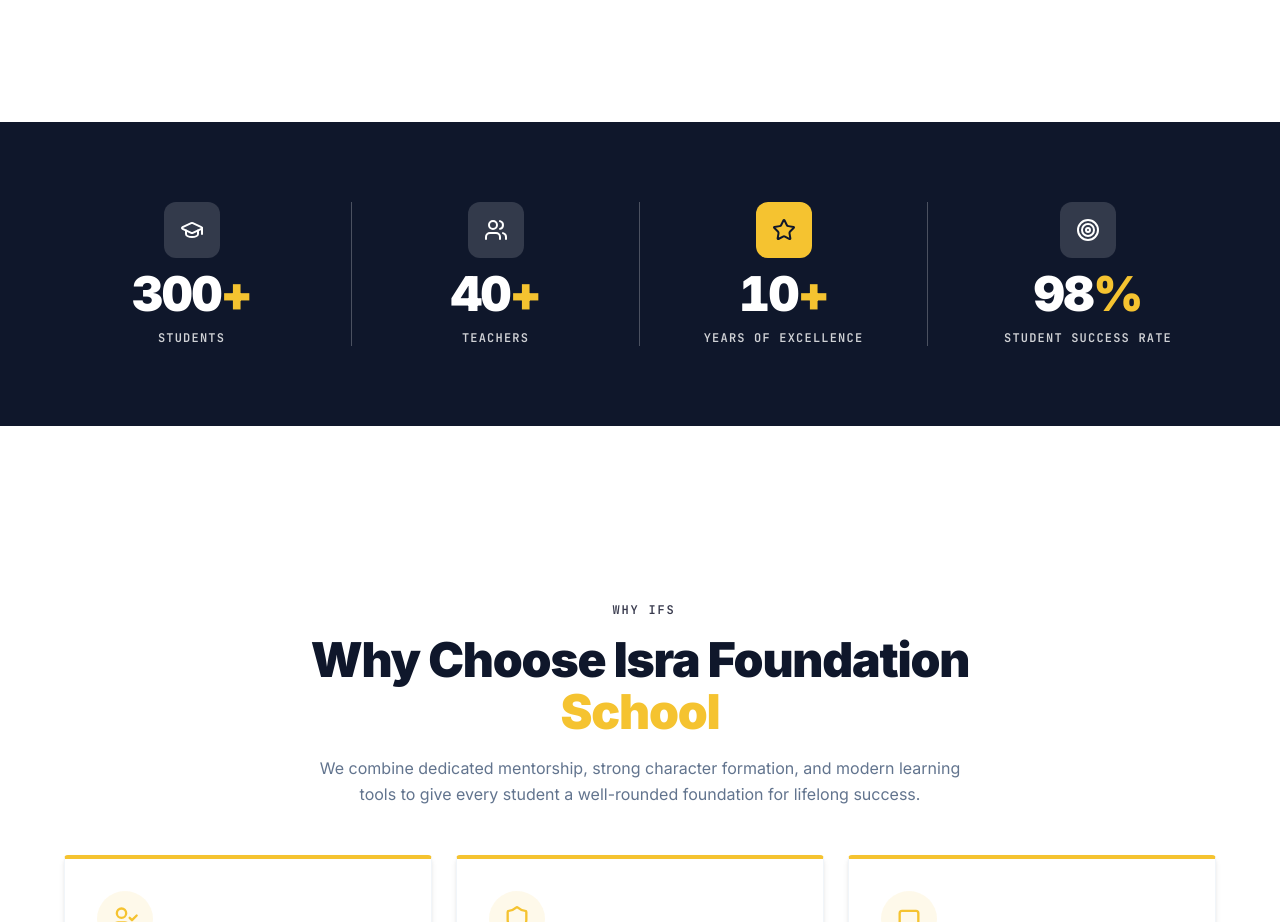
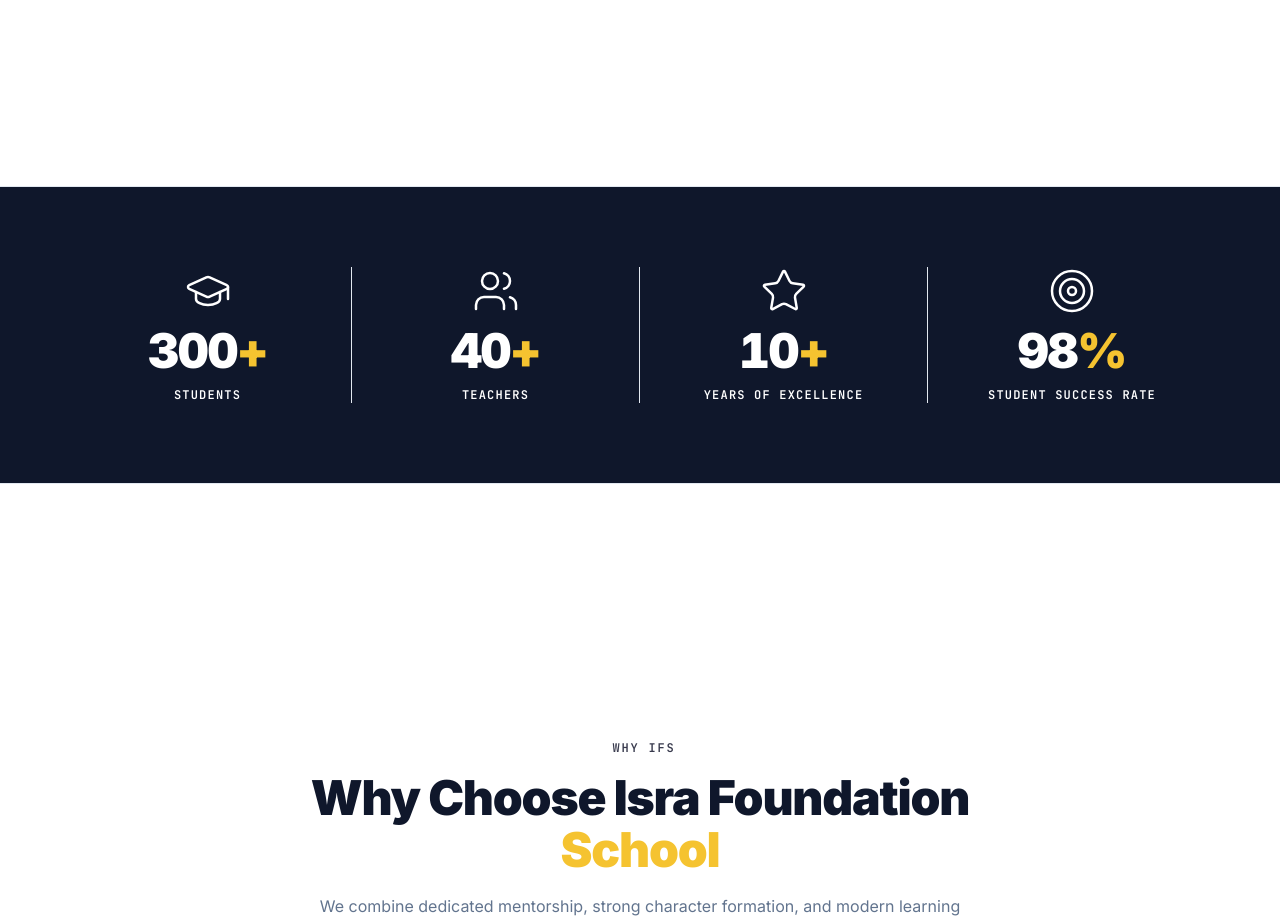
Before and after one commit to kashifalisoomro18/ISRA-Foundation-School, a React (Vite) app: page / in a window 1280 px wide. Shown: the part 1560-2482 px from the top of the page. Built offline with nearby package versions, Linux system fonts and the light colour scheme.

Commit message:
home page

```diff
--- a/src/components/HomeView.tsx
+++ b/src/components/HomeView.tsx
@@ -552,47 +552,39 @@ export default function HomeView({
       <section className="bg-white" id="fps-premium-highlights ">
 
         {/* --- Statistics / Achievement Counters (full-width colored banner) --- */}
-        <div className="w-full bg-[#0f172b] ">
-          <div className="max-w-7x2 mx-auto px-6 sm:px-12 lg:px-16 py-14 sm:py-20 my-20">
+        <div className="w-full bg-[#0f172b] border-y border-slate-200 my-40">
+          <div className="max-w-7x2 mx-auto px-6 sm:px-12 lg:px-16 py-14 sm:py-20">
             <motion.div
               variants={staggerContainer}
               initial="hidden"
               whileInView="show"
               viewport={{ once: true, margin: "-80px" }}
-              className="grid grid-cols-2 lg:grid-cols-4 divide-y divide-white/25 lg:divide-y-0 lg:divide-x lg:divide-white/25"
+              className="grid grid-cols-2 lg:grid-cols-4 divide-y divide-slate-200 lg:divide-y-0 lg:divide-x lg:divide-slate-200"
             >
-              {STATS_DATA.map((stat, idx) => (
+            {STATS_DATA.map((stat) => (
               <motion.div
                 key={stat.label}
                 variants={fadeUp}
-                  className={`flex flex-col items-center text-center gap-3 py-6 lg:py-0 ${
-                    idx === 0
-                      ? "lg:pr-8"
-                      : idx === STATS_DATA.length - 1
-                      ? "lg:pl-8"
-                      : "lg:px-8"
-                  }`}
+                className="group flex flex-col items-center text-center gap-3 py-6 lg:py-0 lg:px-8 cursor-pointer"
               >
                 <motion.div
-                    whileHover={{ scale: 1.15, rotate: stat.highlight ? -8 : 8 }}
+                  whileHover={{ scale: 1.1, rotate: 6 }}
                   transition={{ type: "spring", stiffness: 300, damping: 12 }}
-                    className={`group w-14 h-14 rounded-xl flex items-center justify-center transition-colors duration-300 hover:bg-[#f5c330] ${
-                      stat.highlight ? "bg-[#f5c330]" : "bg-white/15"
-                    }`}
                 >
                   <stat.icon
-                      className={`w-6 h-6 transition-colors duration-300 group-hover:text-[#0f172b] ${
-                        stat.highlight ? "text-[#0f172b]" : "text-white"
-                      }`}
+                    strokeWidth={1.25}
+                    className="w-12 h-12 text-[#ffffff] transition-colors duration-300 group-hover:text-[#f5c330]"
                   />
                 </motion.div>
+
                 <AnimatedCounter
                   value={stat.value}
                   suffix={stat.suffix}
-                    numberClassName="text-white"
-                    suffixClassName="text-[#f5c330]"
+                  numberClassName="text-[#ffffff]"
+                  suffixClassName="text-primary"
                 />
-                  <p className="text-white/80 text-[11px] sm:text-xs uppercase tracking-widest font-mono font-extrabold">
+
+                <p className="text-[#ffffff] text-[11px] sm:text-xs uppercase tracking-widest font-mono font-bold">
                   {stat.label}
                 </p>
               </motion.div>
```
Lines whose indentation alone changed are shown as unchanged.
